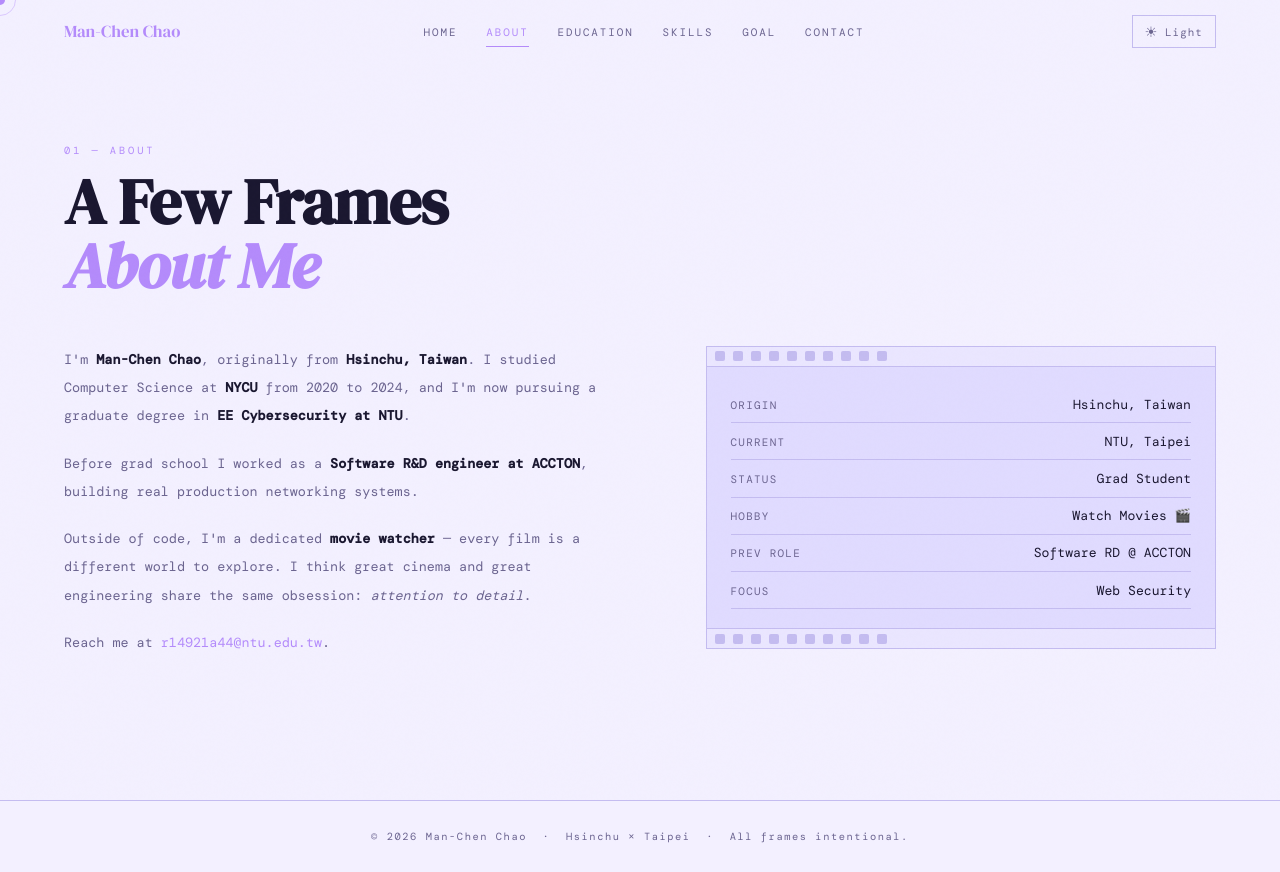
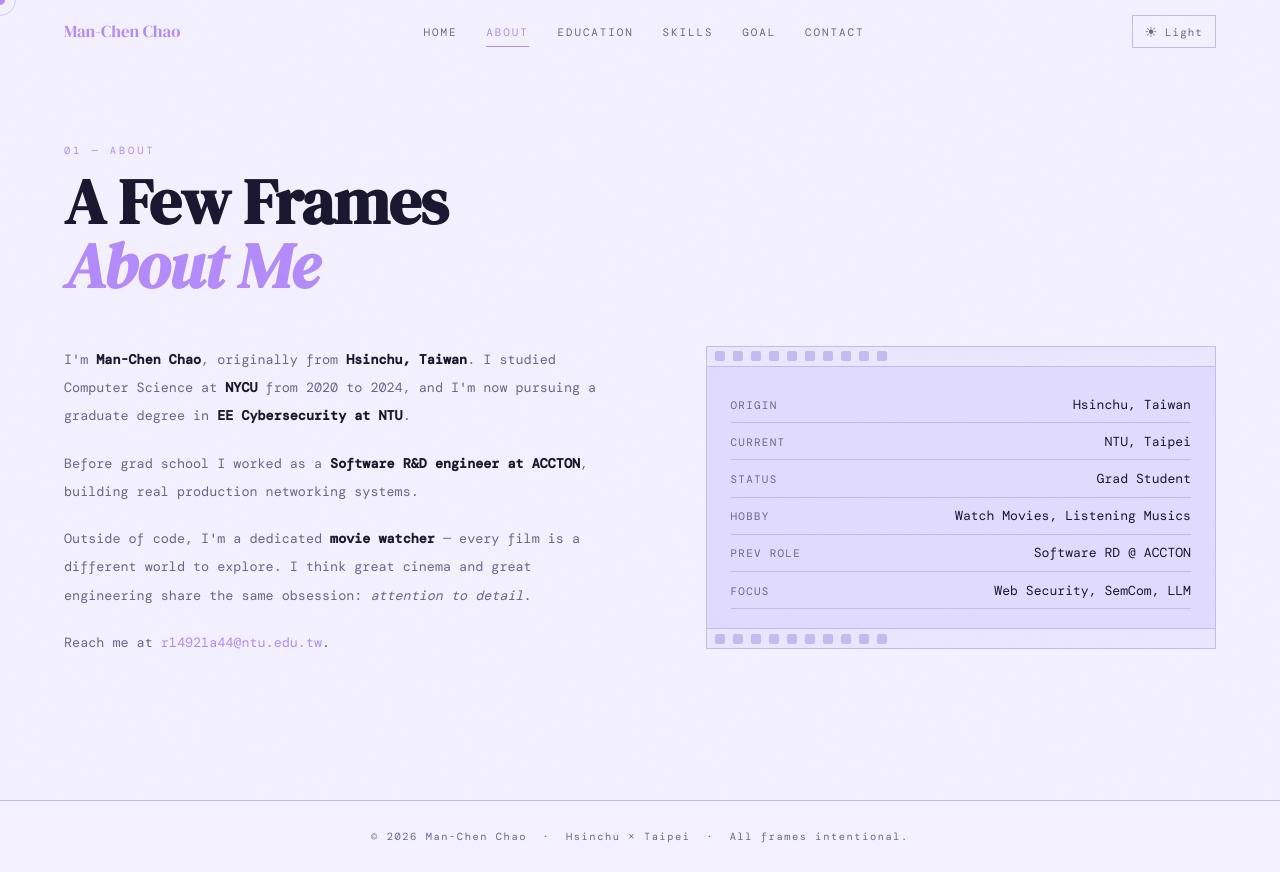
Before and after one commit to Manjen1218/website, a React (Vite) app: page / in a window 1280 px wide. Both pictures are taken after a click on the button "ABOUT". Built offline with nearby package versions, Linux system fonts and the light colour scheme; a web font is replaced by a local one.

Commit message:
feat: add more introduction

```diff
--- a/src/components/views/About.jsx
+++ b/src/components/views/About.jsx
@@ -3,12 +3,12 @@ import Footer from '../Footer.jsx'
 import './About.css'
 
 const FACTS = [
-  { label: 'Origin',    value: 'Hsinchu, Taiwan' },
-  { label: 'Current',   value: 'NTU, Taipei' },
-  { label: 'Status',    value: 'Grad Student' },
-  { label: 'Hobby',     value: 'Watch Movies 🎬' },
+  { label: 'Origin', value: 'Hsinchu, Taiwan' },
+  { label: 'Current', value: 'NTU, Taipei' },
+  { label: 'Status', value: 'Grad Student' },
+  { label: 'Hobby', value: 'Watch Movies, Listening Musics' },
   { label: 'Prev Role', value: 'Software RD @ ACCTON' },
-  { label: 'Focus',     value: 'Web Security' },
+  { label: 'Focus', value: 'Web Security, SemCom, LLM' },
 ]
 
 function FilmStrip() {
--- a/src/components/views/Education.jsx
+++ b/src/components/views/Education.jsx
@@ -4,25 +4,32 @@ import './Education.css'
 
 const TIMELINE = [
   {
-    years:  '2026 — now',
-    name:   'National Taiwan University',
-    sub:    'Graduate School · EE Department\nSpecialization: Cybersecurity',
-    badge:  'current',
-    label:  '● Current',
+    years: '2026 — now',
+    name: 'National Taiwan University',
+    sub: 'Graduate School · EE Department\nSpecialization: Cybersecurity',
+    badge: 'current',
+    label: '● Current',
   },
   {
-    years:  'Industry Exp.',
-    name:   'ACCTON Technology',
-    sub:    'Software R&D Engineer\nNetworking software · Systems engineering',
-    badge:  'exp',
-    label:  '● Experience',
+    years: 'Industry Exp.',
+    name: 'ACCTON Technology',
+    sub: 'Software R&D Engineer\nNetworking Software · Full Stack Developer · Software / Firmware Engineer',
+    badge: 'exp',
+    label: '● Experience',
   },
   {
-    years:  '2020 — 2024',
-    name:   'National Yang Ming Chiao Tung University',
-    sub:    'B.S. · Computer Science\nAlgorithms · Systems · Software Engineering',
-    badge:  'done',
-    label:  'Graduated',
+    years: 'Exchange Program',
+    name: 'Fudan University',
+    sub: 'B.S. · Computer Science and Technology\nExchange Student',
+    badge: 'done',
+    label: 'Graduated',
+  },
+  {
+    years: '2020 — 2024',
+    name: 'National Yang Ming Chiao Tung University',
+    sub: 'B.S. · Computer Science\nAlgorithms · Systems · Software Engineering',
+    badge: 'done',
+    label: 'Graduated',
   },
 ]
 
--- a/src/components/views/Skills.jsx
+++ b/src/components/views/Skills.jsx
@@ -22,7 +22,7 @@ const SKILL_GROUPS = [
   },
   {
     title: '// Security (Learning)',
-    chips: ['Web Security', 'Cryptography', 'Network Sec', 'Reverse Eng.'],
+    chips: ['Web Security', 'Cryptography', 'Network Security'],
   },
 ]
 
```
